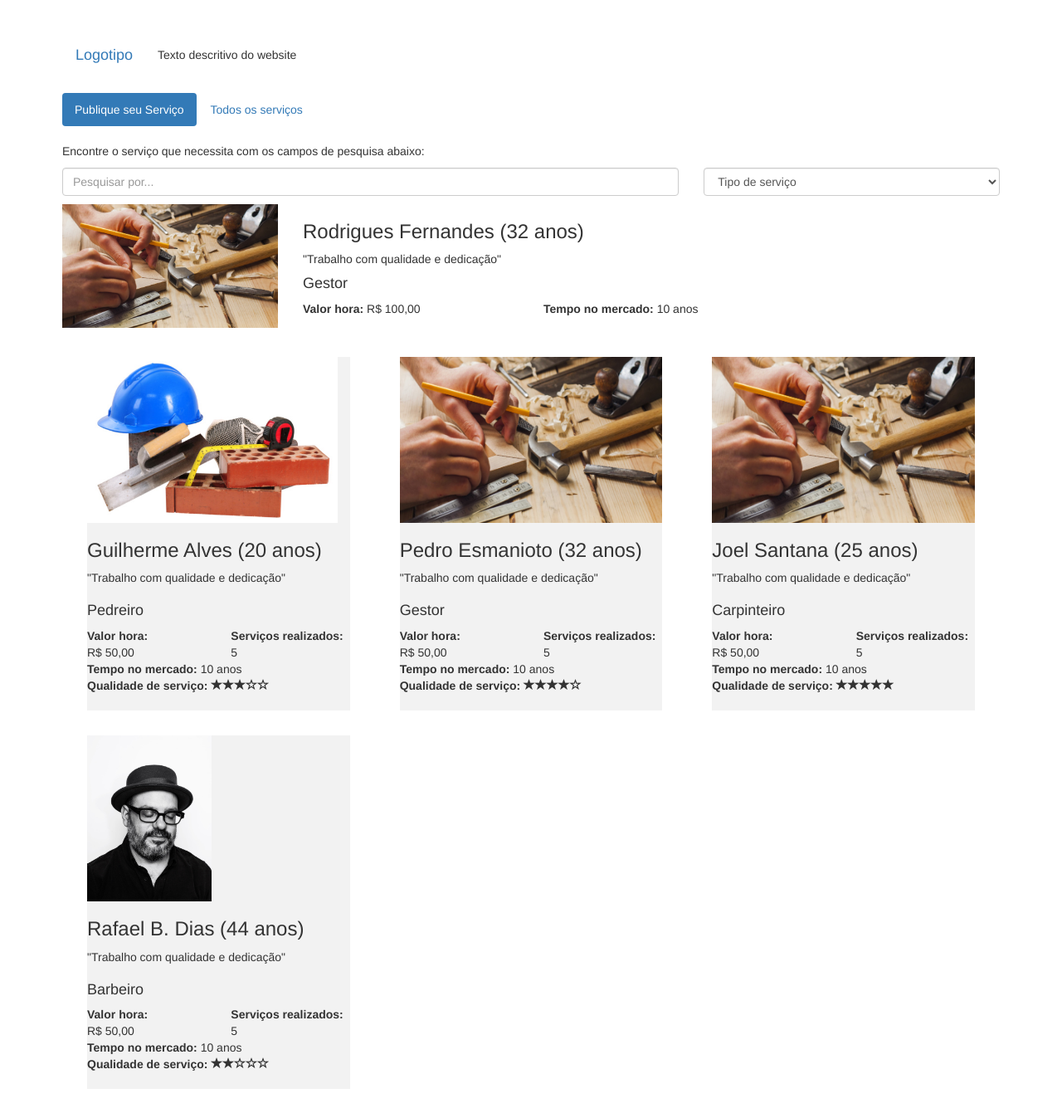
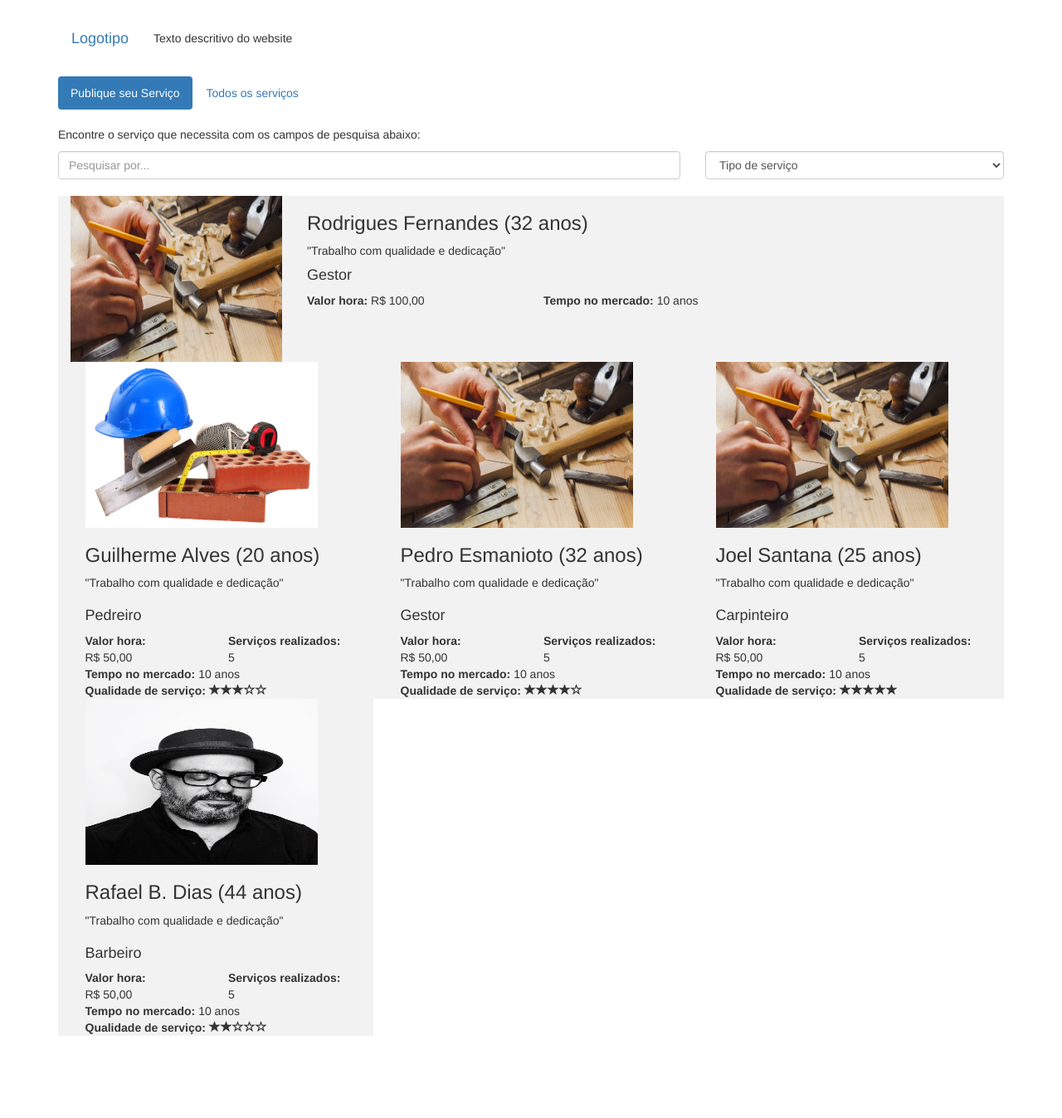
Before and after one commit to gcherubini/quebra_galho, a PHP site: page /lista_servicos.php in a window 1280 px wide. Shown: the whole page at 83% size. After the commit the page ends 1248 px from the top, so only its background shows below. Run offline with PHP 8.4, Linux system fonts and the light colour scheme; data comes from the database, SQL or seed files in the repository.

Commit message:
Continue panel servicos implementation

```diff
--- a/css/style.css
+++ b/css/style.css
@@ -1,6 +1,5 @@
 .container {
 	background-color:white;
-	padding:20px;
 }
 
 .header_website_info{
@@ -11,43 +10,47 @@
 	margin-top:20px;
 }
 
-.service_item {
-	margin-bottom: 10px;
-	padding: 10px 0px;
+.servicos_titulo_filtro{
+	margin-top:20px;
 }
+
 
 .servicos {
 	margin: auto;
 	padding: auto;
+	margin-top:20px;
 }
+
+.servico {
+	background: #F2F2F2;
+
+	padding: auto;
+	margin: auto;
+}
+
 .servico_espacamento {
 	margin: auto;
 	padding: auto;
 	text-align: justify;
-	padding: 15px 30px;
-	/*border: solid 1px black;
+	width: 90%;
+	/*padding: 15px 30px;
+	border: solid 1px black;
 	padding-left: 25px;
 	padding-right: 25px;*/
 }
 
-.servico {
-	background: #F2F2F2;
-	padding-bottom: 20px;
-}
 
-.servico:hover{
+.servico_espacamento:hover{
    background:#ccc;
-}
-
-.servico_last {
-	padding-right: 0px;
 }
 
 .servico_img {
 	margin: auto;
+	padding: auto;
 }
 
 .servico_img img {
+	width: 280px;
 	height: 200px;
 }
 
--- a/lista_servicos.php
+++ b/lista_servicos.php
@@ -97,9 +97,12 @@
 		<?php include("webparts/header.php"); ?>
 
 
-		<br>
-		<p> Encontre o serviço que necessita com os campos de pesquisa abaixo: </p>
 
+		<div class="row">
+			<div class="col-md-8">
+				<p class="servicos_titulo_filtro"> Encontre o serviço que necessita com os campos de pesquisa abaixo: </p>
+			</div>
+		</div>
 
 		<div class="row">
 			<div class="col-md-8">
@@ -112,7 +115,7 @@
 			</div>
 		</div>
 
-		<div class="row servicos">
+		<div class="servicos">
 		</div>
     </div>
 
--- a/webparts/div_servico.php
+++ b/webparts/div_servico.php
@@ -3,8 +3,8 @@
 ?>
 
 
-<div class="col-md-4 servico_espacamento">
-	<div class="servico">
+<div class="col-md-4 servico">
+	<div class="servico_espacamento">
 		<div class="row servico_img">
 			<?php echo '<img class="img-responsive" src="'.$servico["img_url"].'"/>'; ?>
 		</div>
--- a/webparts/div_servico_destaque.php
+++ b/webparts/div_servico_destaque.php
@@ -3,11 +3,11 @@
 ?>
 
 
-<div class="row service_item">
-  <div class="col-md-3 service_item_thumb">
+<div class="row servico">
+  <div class="col-md-3 servico_img">
   	<?php echo '<img class="img-responsive" src="'.$servico["img_url"].'"/>'; ?>
   </div>
-  <div class="col-md-9 service_item_content">
+  <div class="col-md-9">
 		<h3> <?php echo $servico["nome"]; ?> (<?php echo $servico["idade"]; ?> anos) </h3>
 		<p> "<?php echo $servico["slogan"]; ?>" </p>
 		<h4> <?php echo $servico["categoria"]; ?> </h4>
```
